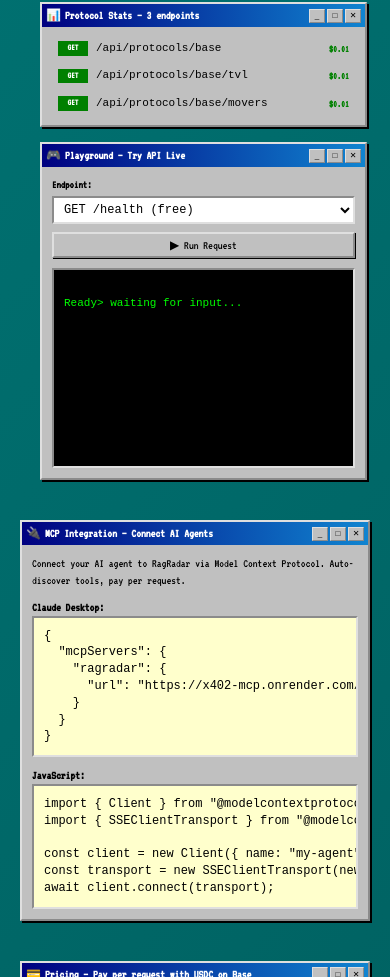
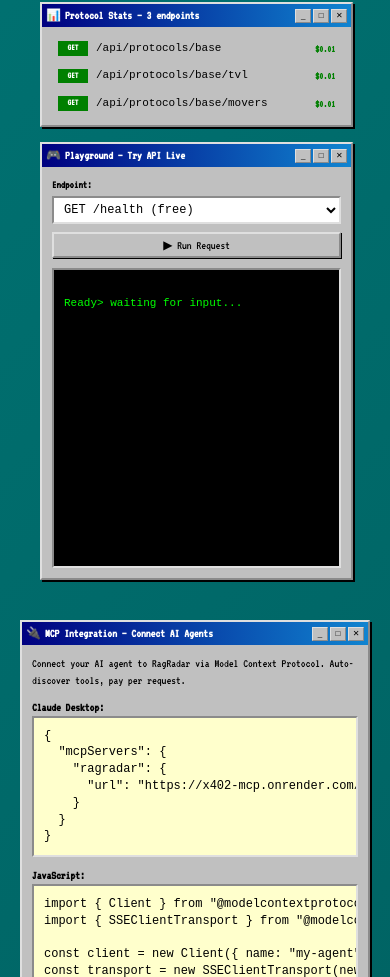
Before and after one commit to ragna999/x402-base-analytics, a website: page public/index.html in a window 390 px wide. Shown: the part 1850-2827 px from the top of the page. Drawn offline with Linux system fonts and the light colour scheme.

Commit message:
fix: playground layout — stack vertically, bigger output area
- Changed from grid to flex column layout
- Output area: min-height 300px, max-height 500px
- Input field now 100% width
- Button stays within window bounds
- Better responsive behavior

```diff
--- a/public/index.html
+++ b/public/index.html
@@ -479,14 +479,19 @@
 
     /* === PLAYGROUND WINDOW === */
     .playground-grid {
-      display: grid;
-      grid-template-columns: 1fr 1fr;
+      display: flex;
+      flex-direction: column;
       gap: 10px;
     }
 
     .playground-input {
       display: flex;
       flex-direction: column;
+      gap: 8px;
+    }
+
+    .playground-input .btn-row {
+      display: flex;
       gap: 8px;
     }
 
@@ -507,6 +512,7 @@
       padding: 4px 6px;
       font-family: 'Courier New', monospace;
       font-size: 12px;
+      width: 100%;
     }
 
     .input-field:focus {
@@ -524,7 +530,8 @@
       padding: 10px;
       font-family: 'Courier New', monospace;
       font-size: 11px;
-      min-height: 200px;
+      min-height: 300px;
+      max-height: 500px;
       overflow: auto;
       white-space: pre-wrap;
     }
@@ -607,7 +614,7 @@
       }
 
       .playground-grid {
-        grid-template-columns: 1fr;
+        flex-direction: column;
       }
 
       .hero-title {
```
